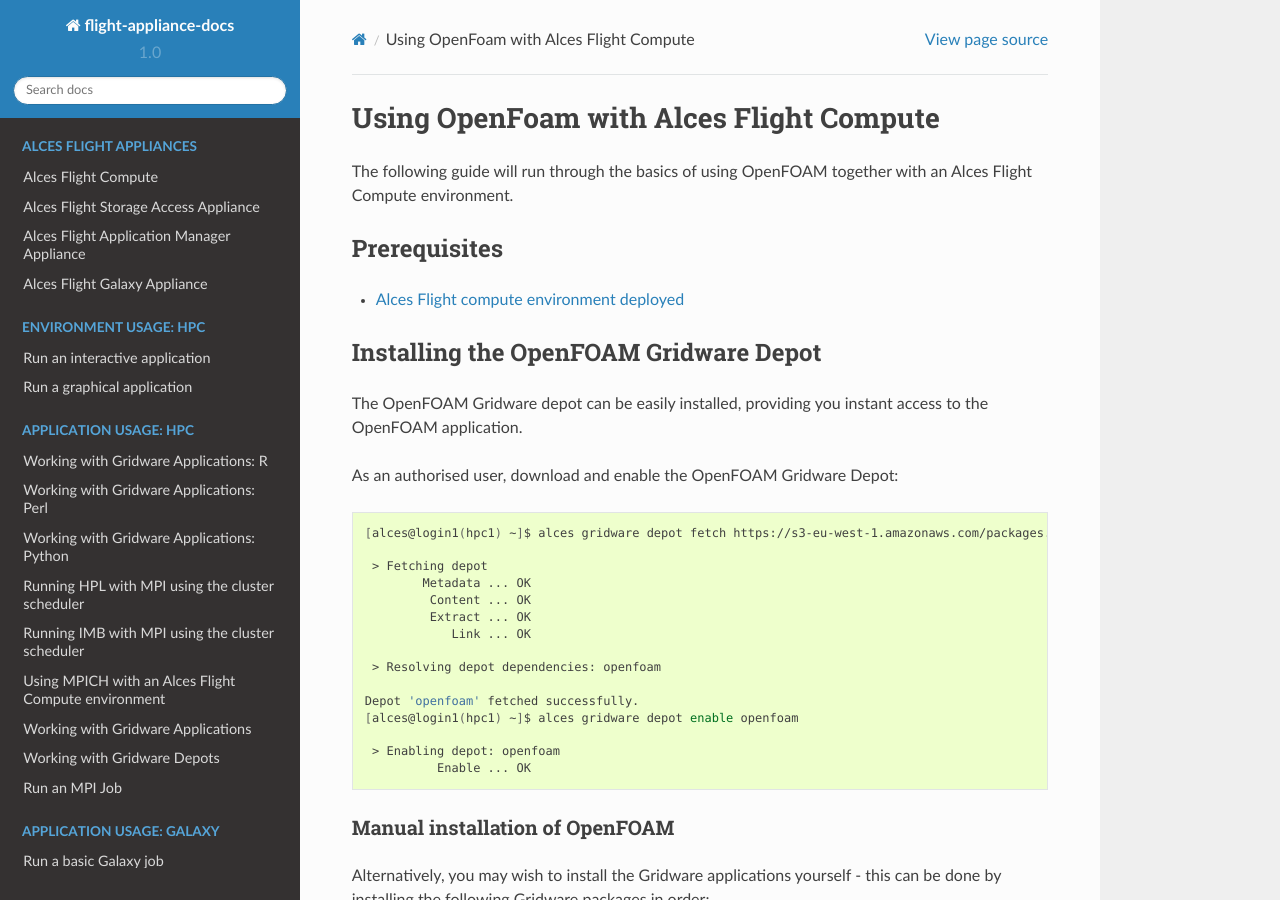
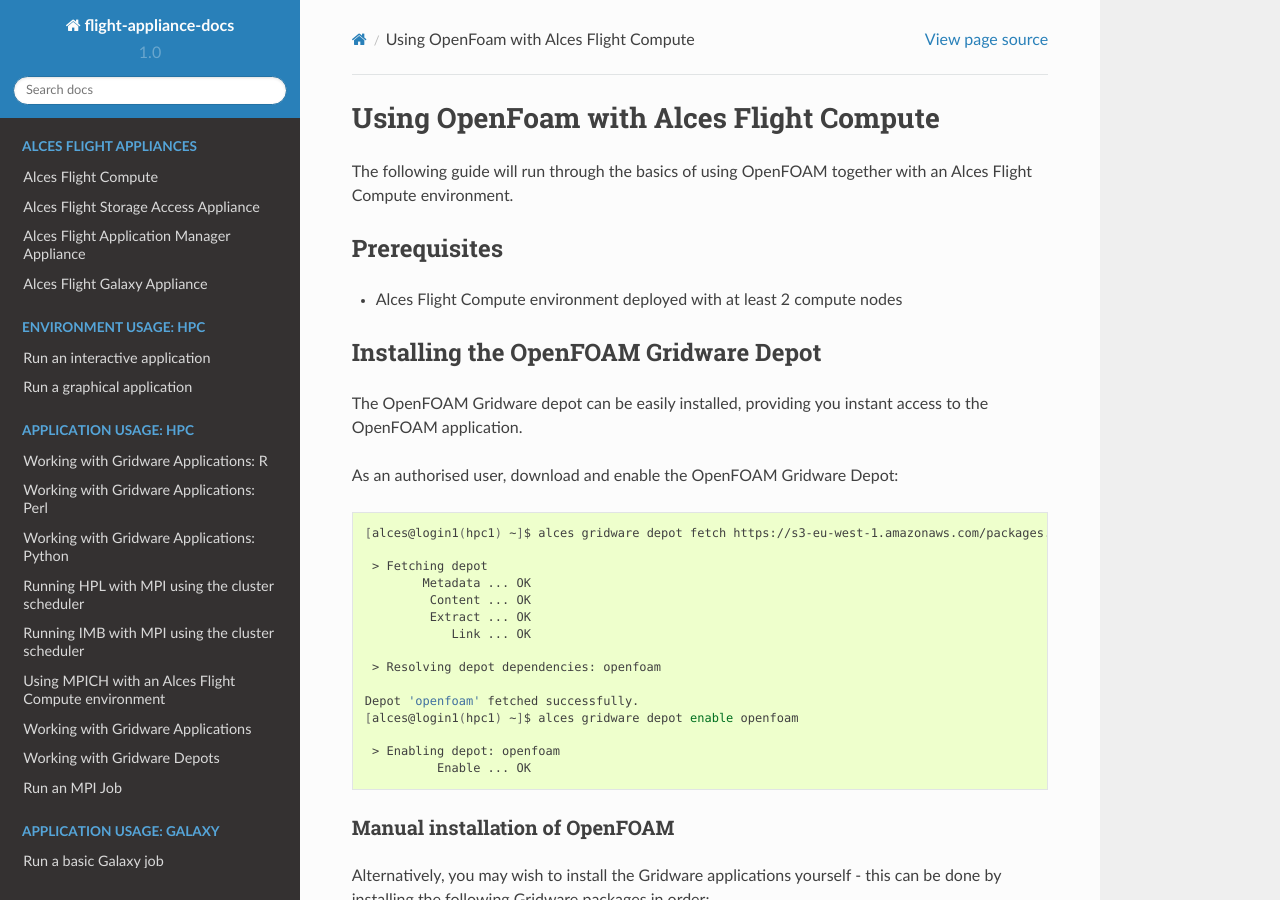
Before and after one commit to alces-software/flight-appliance-docs, a Sphinx documentation site: the page built from docs/source/getting-started/environment-usage/using-openfoam-with-alces-flight-compute.rst, in a window 1280 px wide and 900 px high. Built offline with Sphinx 7.4.7 and the Read the Docs theme 2.0.0, drawn with Linux system fonts in a browser that asks for light colours; pages that are not in the unit, such as notebooks, are missing from menus.

Commit message:
Update OpenFoam tutorial

```diff
--- a/docs/source/getting-started/environment-usage/using-openfoam-with-alces-flight-compute.rst
+++ b/docs/source/getting-started/environment-usage/using-openfoam-with-alces-flight-compute.rst
@@ -8,8 +8,7 @@
 Prerequisites
 -------------
 
--  `Alces Flight compute environment
-   deployed <heat-deploy-sge-cluster>`__
+-  Alces Flight Compute environment deployed with at least 2 compute nodes
 
 Installing the OpenFOAM Gridware Depot
 --------------------------------------
```
